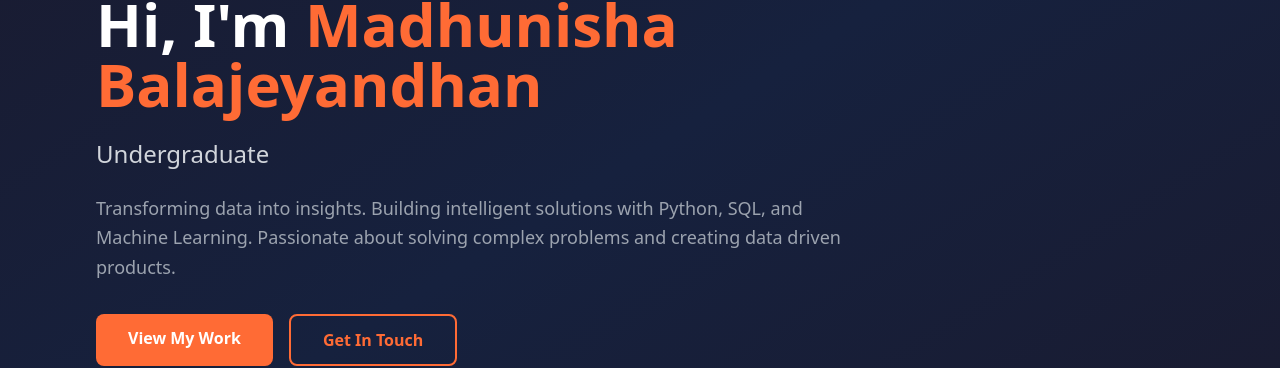
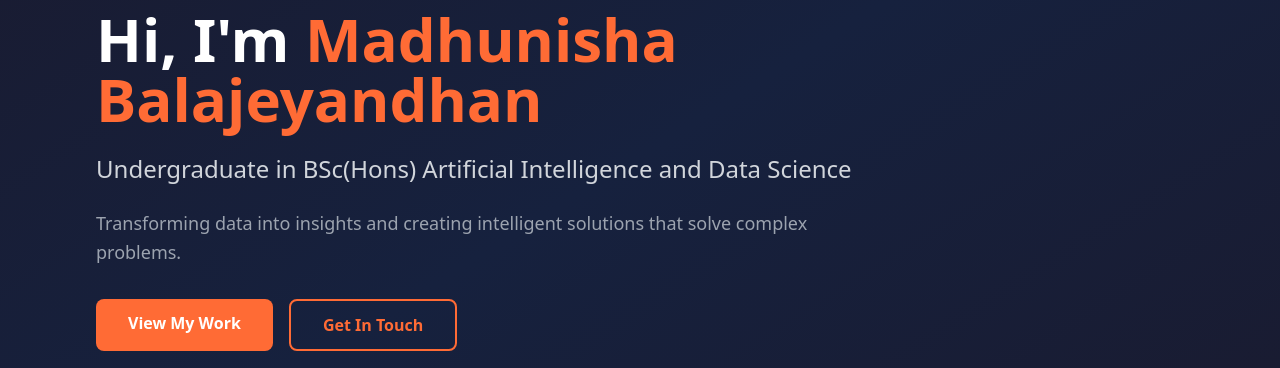
Before and after one commit to MadhunishaBala/Portfolio, a Next.js app: page / in a window 1280 px wide. Shown: the part 244-612 px from the top of the page. Built offline with nearby package versions, Linux system fonts and the light colour scheme; no server answers.

Commit message:
Enhance Hero component with detailed introduction
Updated the description to include specific degree and skills.

```diff
--- a/src/components/Hero.tsx
+++ b/src/components/Hero.tsx
@@ -7,11 +7,10 @@ export default function Hero() {
             Hi, I'm <span className="text-accent">Madhunisha Balajeyandhan</span>
           </h1>
           <p className="text-xl md:text-2xl text-gray-300 mb-6">
-            Undergraduate
+            Undergraduate in BSc(Hons) Artificial Intelligence and Data Science
           </p>
           <p className="text-lg text-gray-400 mb-8 leading-relaxed">
-            Transforming data into insights. Building intelligent solutions with Python, SQL, and Machine Learning.
-            Passionate about solving complex problems and creating data driven products.
+            Transforming data into insights and creating intelligent solutions that solve complex problems.
           </p>
           <div className="flex flex-wrap gap-4">
             <a
```
